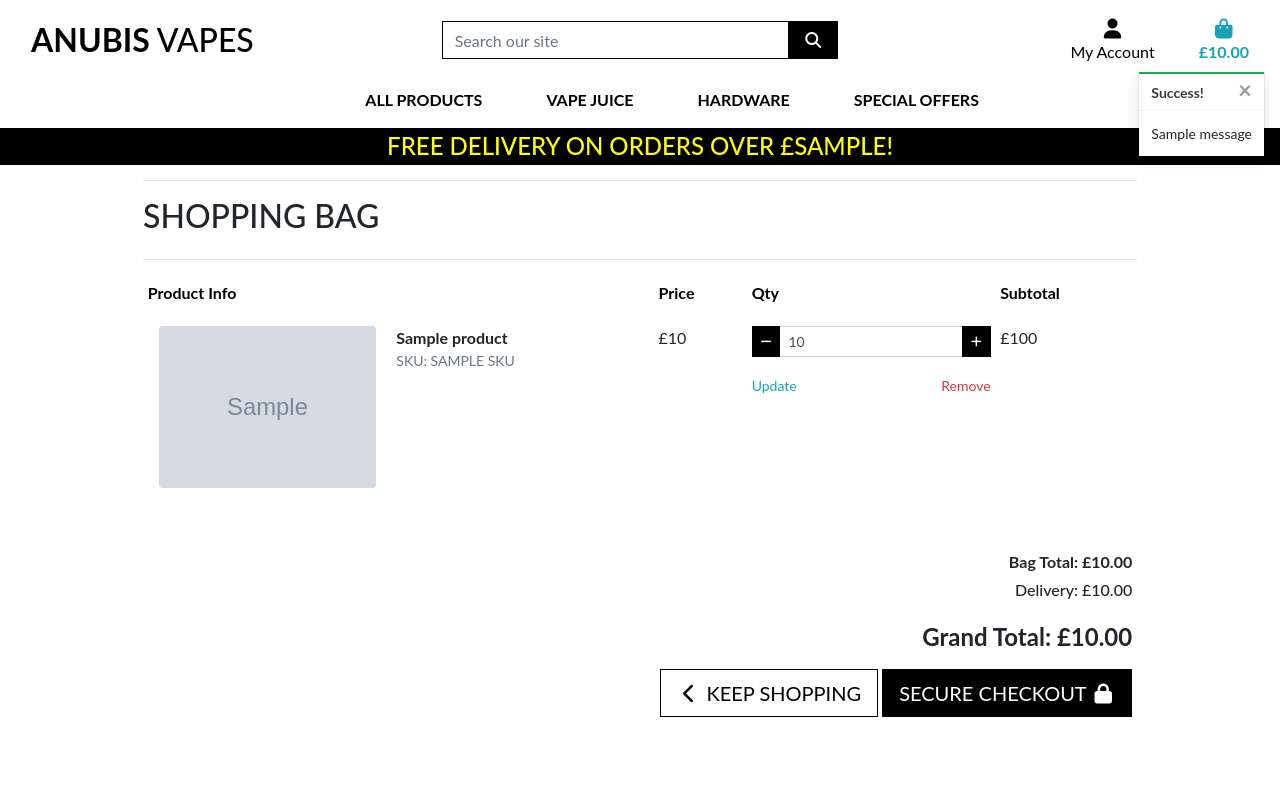
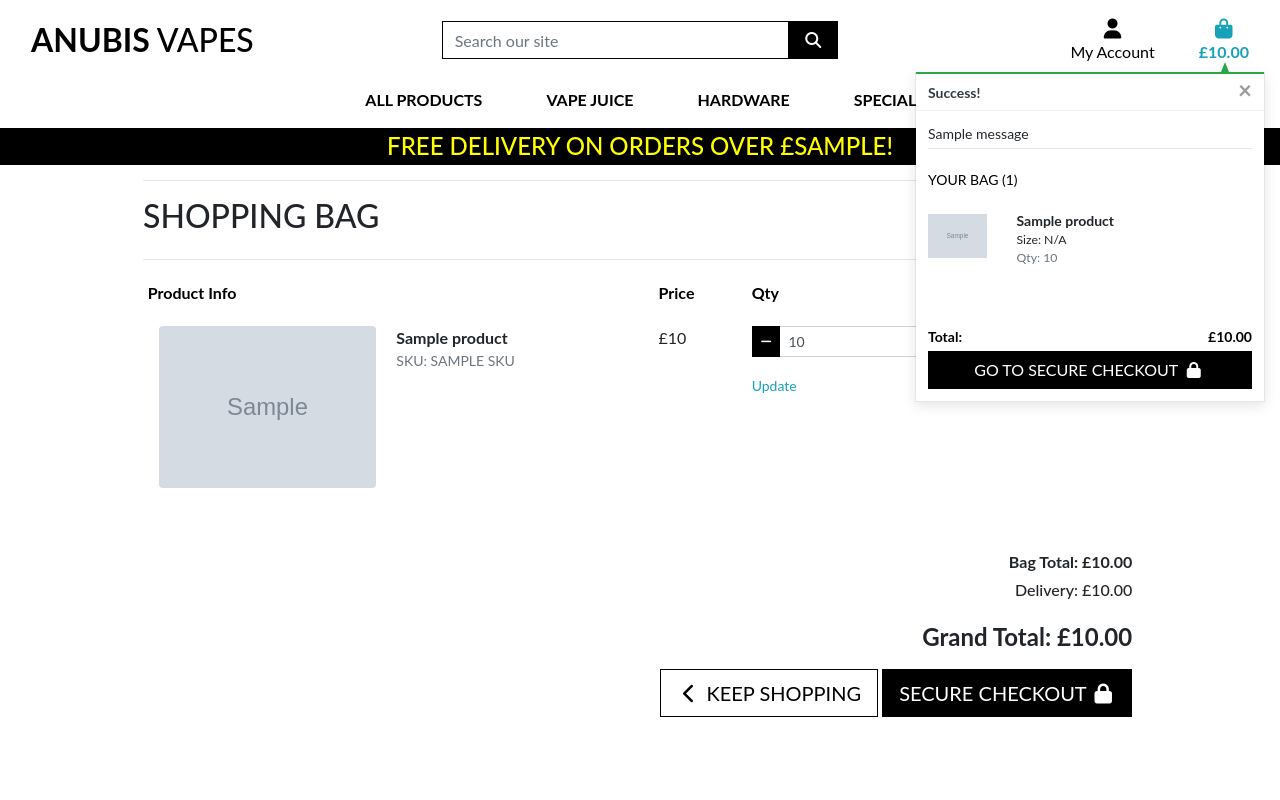
Before and after one commit to 8Stringking/MS4-Anubis-Vapes, a Django app: template bag/templates/bag/bag.html in a window 1280 px wide. Run offline with Django 3.2, Linux system fonts and the light colour scheme; the template is opened without the code that fills it: most values are stand-ins (such as "Sample title", 1, 10 or a date in 2020); grey boxes marked "Sample" are stand-in pictures; one stand-in notice (Sample message) is shown; some libraries are stand-ins or nearby versions; some web fonts are replaced.

Commit message:
added additional messages to toasts folder,also a shopping bag preview when adding products to the shopping bag and changess notifications css

```diff
--- a/static/css/base.css
+++ b/static/css/base.css
@@ -135,6 +135,57 @@ a.category-badge > span.badge:hover {
     height: 2px;
 }
 
+/* from CSS-tricks.com: https://css-tricks.com/snippets/css/css-triangle/ */
+.arrow-up {
+    width: 0;
+    height: 0;
+    border-left: 4px solid transparent;
+    border-right: 4px solid transparent;
+    border-bottom: 10px solid black;
+    position: absolute;
+    top: -10px;
+    right: 36px;
+}
+
+/* Convenience classes - colors copied from Bootstrap */
+.arrow-primary {
+    border-bottom-color: #007bff !important;
+}
+
+.arrow-secondary {
+    border-bottom-color: #6c757d !important;
+}
+
+.arrow-success {
+    border-bottom-color: #28a745 !important;
+}
+
+.arrow-danger {
+    border-bottom-color: #dc3545 !important;
+}
+
+.arrow-warning {
+    border-bottom-color: #ffc107 !important;
+}
+
+.arrow-info {
+    border-bottom-color: #17a2b8 !important;
+}
+
+.arrow-light {
+    border-bottom-color: #f8f9fa !important;
+}
+
+.arrow-dark {
+    border-bottom-color: #343a40 !important;
+}
+
+.bag-notification-wrapper {
+    height: 100px;
+    overflow-x: hidden;
+    overflow-y: auto;
+}
+
 /* -------------------------------- Media Queries */
 
 /* Slightly larger container on xl screens */
--- a/templates/includes/toasts/toast_success.html
+++ b/templates/includes/toasts/toast_success.html
@@ -8,6 +8,47 @@
         </button>
     </div>
     <div class="toast-body bg-white">
-        {{ message }}
+        <div class="row">
+            <div class="col">
+                {{ message }}
+                <hr class="mt-1 mb-3">
+            </div>
+        </div>
+        {% if grand_total %}
+            <p class="logo-font bg-white text-black py-1">Your Bag ({{ product_count }})</p>
+            <div class="bag-notification-wrapper">
+                {% for item in bag_items %}
+                    <div class="row">
+                        <div class="col-3 my-1">
+                            <img class="w-100" src="{{ item.product.image.url }}">
+                        </div>
+                        <div class="col-9">
+                            <p class="my-0"><strong>{{ item.product.name }}</strong></p>
+                            <p class="my-0 small">Size: {% if item.product.has_sizes %}{{ item.size|upper }}{% else %}N/A{% endif %}</p>
+                            <p class="my-0 small text-muted">Qty: {{ item.quantity }}</p>
+                        </div>
+                    </div>
+                {% endfor %}
+            </div>
+            <div class="row">
+                <div class="col">
+                    <strong><p class="mt-3 mb-1 text-black">
+                        Total{% if free_delivery_delta > 0 %} (Exc. delivery){% endif %}:
+                        <span class="float-right">£{{ total|floatformat:2 }}</span>
+                    </p></strong>
+                    {% if free_delivery_delta > 0 %}
+                        <p class="mb-0 p-2 bg-warning shadow-sm text-black text-center">
+                            Spend <strong>£{{ free_delivery_delta }}</strong> more to get free next day delivery!
+                        </p>
+                    {% endif %}
+                    <a href="{% url 'view_bag' %}" class="btn btn-black btn-block rounded-0">
+                        <span class="text-uppercase">Go To Secure Checkout</span>
+                        <span class="icon">
+                            <i class="fas fa-lock"></i>
+                        </span>
+                    </a>
+                </div>
+            </div>
+        {% endif %}
     </div>
 </div>
```
Also changed, not shown: bag/views.py (+9 -2 lines).
